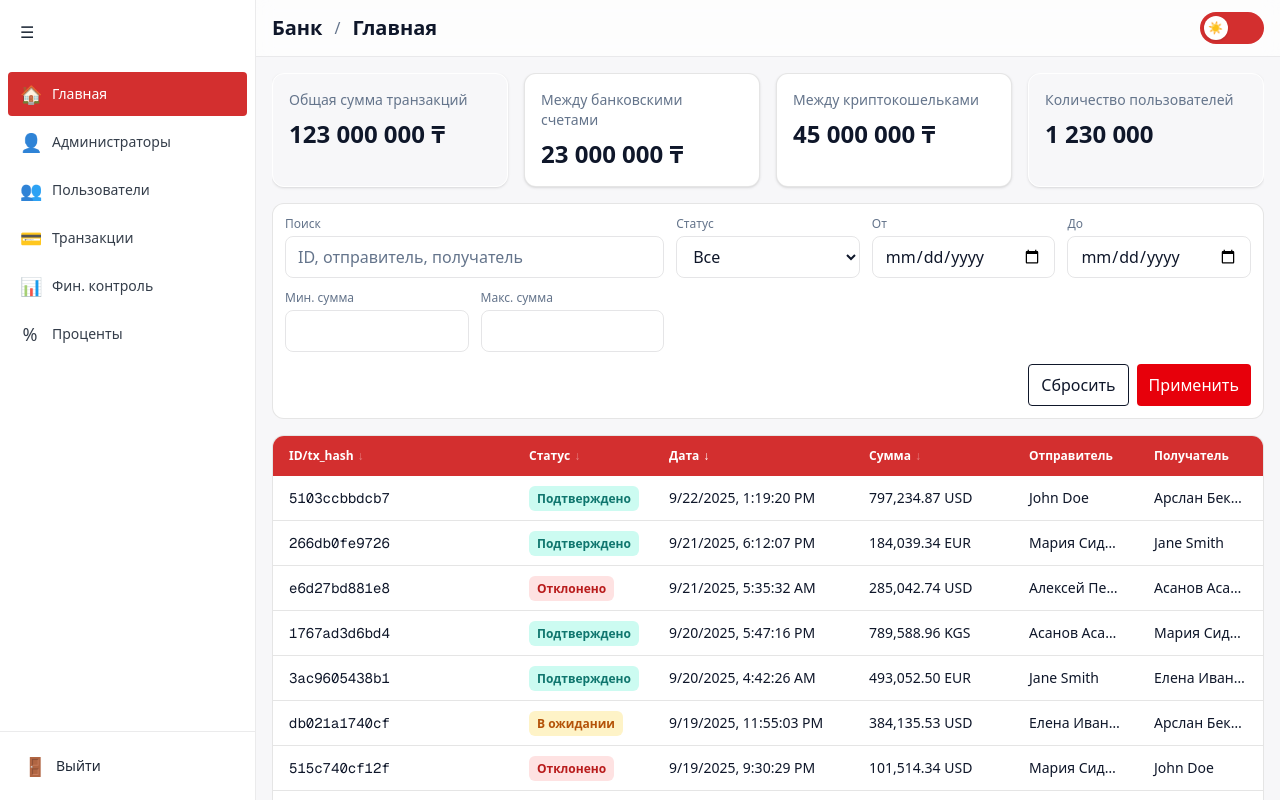
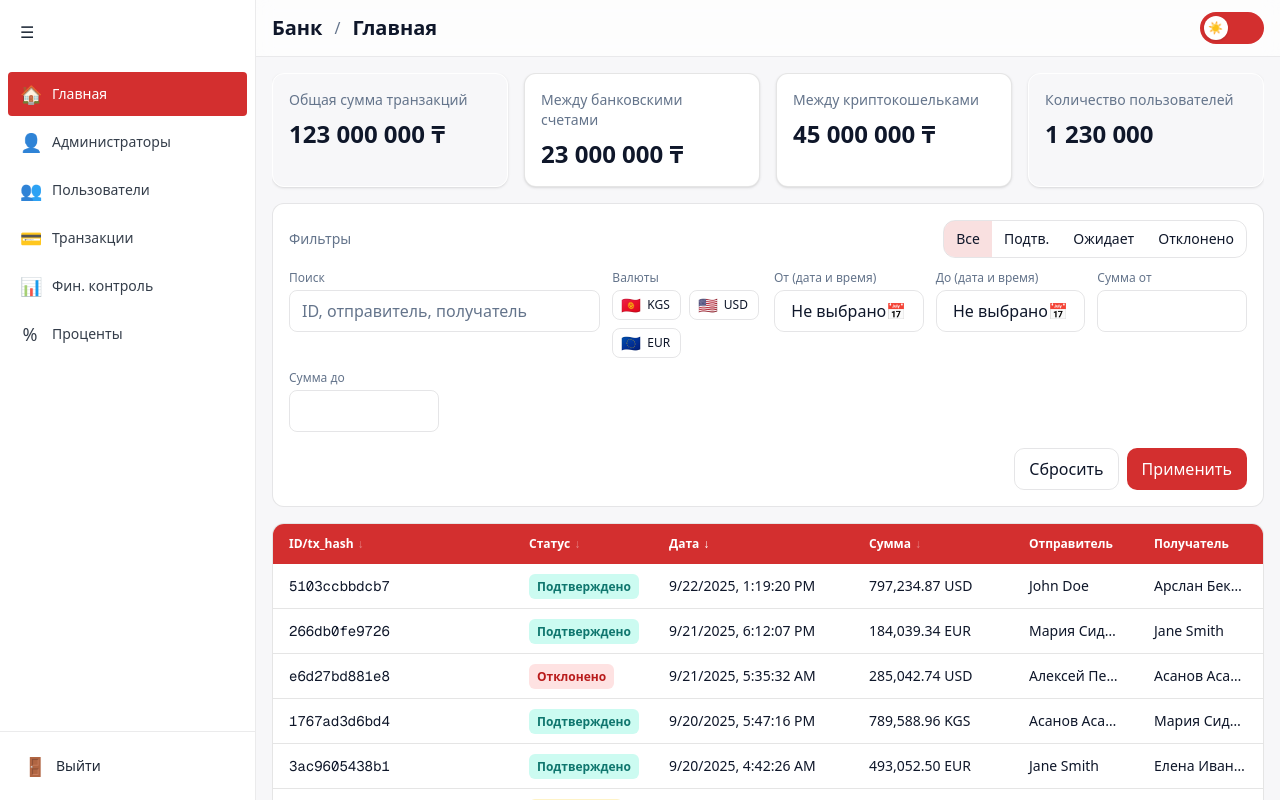
Before and after one commit to AlexeyIgnatev/crypto-bank-admin, a Next.js app: page / in a window 1280 px wide. Shown: the top 800 px of the page. Built offline with nearby package versions, Linux system fonts and the light colour scheme.

Commit message:
feat(filters): redesign filters block with segmented status pills, currency chips with icons, datetime range pickers in modal, and modern CTA buttons; add tokens for pills/chips/buttons
Co-authored-by: openhands <openhands@all-hands.dev>

```diff
--- a/src/app/theme.css
+++ b/src/app/theme.css
@@ -86,3 +86,24 @@ html.theme-switching textarea::placeholder {
 .badge-success { color: var(--success); background: var(--success-bg); }
 .badge-warning { color: var(--warning); background: var(--warning-bg); }
 .badge-danger { color: var(--danger); background: var(--danger-bg); }
+
+/* Pills and segmented controls */
+.pill { display:inline-flex; gap:.5rem; align-items:center; padding:.375rem .75rem; border-radius:9999px; border:1px solid var(--border-soft); background:transparent; color:var(--foreground); cursor:pointer; }
+.pill[aria-pressed="true"] { background: color-mix(in srgb, var(--primary) 15%, transparent); border-color: var(--primary); }
+.pill .dot { width:.5rem; height:.5rem; border-radius:50%; background: currentColor; opacity:.7; }
+
+.segment { display:inline-flex; border:1px solid var(--border-soft); border-radius:.75rem; overflow:hidden; }
+.segment button { padding:.5rem .75rem; background:transparent; color:var(--foreground); }
+.segment button[aria-pressed="true"] { background: color-mix(in srgb, var(--primary) 15%, transparent); color: var(--foreground); }
+
+/* Icon chips */
+.chip { display:inline-flex; align-items:center; gap:.5rem; padding:.375rem .625rem; border-radius:.5rem; border:1px solid var(--border-soft); background:transparent; cursor:pointer; }
+.chip[aria-pressed="true"] { background: color-mix(in srgb, var(--primary) 12%, transparent); border-color: var(--primary); }
+.chip .icon { width:1rem; height:1rem; display:inline-flex; align-items:center; justify-content:center; }
+
+/* CTA buttons */
+.btn { padding:.5rem .875rem; border-radius:.625rem; border:1px solid var(--border-soft); background:transparent; color:var(--foreground); transition: background .2s ease; }
+.btn:hover { background: color-mix(in srgb, var(--foreground) 8%, transparent); }
+.btn-primary { background: var(--primary); color: #fff; border-color: transparent; }
+.btn-primary:hover { background: var(--primary-hover); }
+.btn-ghost { background: transparent; }
--- a/src/components/Filters.tsx
+++ b/src/components/Filters.tsx
@@ -14,15 +14,46 @@ export default function Filters({ value, onChange }: { value: FiltersType; onCha
 
   const statuses = useMemo(() => [
     { value: "all", label: "Все" },
-    { value: "confirmed", label: "Подтверждено" },
-    { value: "pending", label: "В ожидании" },
+    { value: "confirmed", label: "Подтв." },
+    { value: "pending", label: "Ожидает" },
     { value: "declined", label: "Отклонено" },
   ], []);
 
+  const currencyOptions = [
+    { value: "KGS", label: "KGS", icon: "🇰🇬" },
+    { value: "USD", label: "USD", icon: "🇺🇸" },
+    { value: "EUR", label: "EUR", icon: "🇪🇺" },
+  ];
+
+  const toggleCurrency = (v: string) => {
+    const set = new Set(local.currencies || []);
+    if (set.has(v)) set.delete(v); else set.add(v);
+    setLocal({ ...local, currencies: Array.from(set) });
+  };
+
+  const [dateFromOpen, setDateFromOpen] = useState(false);
+  const [dateToOpen, setDateToOpen] = useState(false);
+
   return (
-    <div className="rounded-xl border border-black/10 dark:border-white/10 p-3 card">
-      <div className="grid md:grid-cols-5 gap-3">
-        <div className="md:col-span-2">
+    <div className="rounded-xl border border-soft p-4 card">
+      <div className="flex items-center justify-between mb-3">
+        <div className="text-sm text-muted">Фильтры</div>
+        <div className="segment">
+          {statuses.map(s => (
+            <button
+              key={s.value}
+              className="text-sm"
+              aria-pressed={String(local.status === s.value)}
+              onClick={() => setLocal({ ...local, status: s.value as any })}
+            >
+              {s.label}
+            </button>
+          ))}
+        </div>
+      </div>
+
+      <div className="grid lg:grid-cols-6 md:grid-cols-3 grid-cols-1 gap-3">
+        <div className="lg:col-span-2">
           <label className="block text-xs text-muted mb-1">Поиск</label>
           <input
             value={local.q}
@@ -31,38 +62,42 @@ export default function Filters({ value, onChange }: { value: FiltersType; onCha
             className="ui-input"
           />
         </div>
+
         <div>
-          <label className="block text-xs text-muted mb-1">Статус</label>
-          <select
-            value={local.status}
-            onChange={(e) => setLocal({ ...local, status: e.target.value as any })}
-            className="ui-input"
-          >
-            {statuses.map((s) => (
-              <option key={s.value} value={s.value}>{s.label}</option>
+          <label className="block text-xs text-muted mb-1">Валюты</label>
+          <div className="flex flex-wrap gap-2">
+            {currencyOptions.map(c => (
+              <button
+                key={c.value}
+                className="chip"
+                aria-pressed={String(local.currencies?.includes(c.value))}
+                onClick={() => toggleCurrency(c.value)}
+                title={c.label}
+              >
+                <span className="icon">{c.icon}</span>
+                <span className="text-xs">{c.label}</span>
+              </button>
             ))}
-          </select>
+          </div>
+        </div>
+
+        <div>
+          <label className="block text-xs text-muted mb-1">От (дата и время)</label>
+          <button className="btn w-full justify-between" onClick={() => setDateFromOpen(true)}>
+            <span>{local.dateFrom ? new Date(local.dateFrom).toLocaleString() : "Не выбрано"}</span>
+            <span>📅</span>
+          </button>
         </div>
         <div>
-          <label className="block text-xs text-muted mb-1">От</label>
-          <input
-            type="date"
-            value={local.dateFrom?.slice(0, 10) || ""}
-            onChange={(e) => setLocal({ ...local, dateFrom: e.target.value ? new Date(e.target.value).toISOString() : undefined })}
-            className="ui-input"
-          />
+          <label className="block text-xs text-muted mb-1">До (дата и время)</label>
+          <button className="btn w-full justify-between" onClick={() => setDateToOpen(true)}>
+            <span>{local.dateTo ? new Date(local.dateTo).toLocaleString() : "Не выбрано"}</span>
+            <span>📅</span>
+          </button>
         </div>
+
         <div>
-          <label className="block text-xs text-muted mb-1">До</label>
-          <input
-            type="date"
-            value={local.dateTo?.slice(0, 10) || ""}
-            onChange={(e) => setLocal({ ...local, dateTo: e.target.value ? new Date(e.target.value).toISOString() : undefined })}
-            className="ui-input"
-          />
-        </div>
-        <div>
-          <label className="block text-xs text-muted mb-1">Мин. сумма</label>
+          <label className="block text-xs text-muted mb-1">Сумма от</label>
           <input
             type="number"
             inputMode="decimal"
@@ -72,7 +107,7 @@ export default function Filters({ value, onChange }: { value: FiltersType; onCha
           />
         </div>
         <div>
-          <label className="block text-xs text-muted mb-1">Макс. сумма</label>
+          <label className="block text-xs text-muted mb-1">Сумма до</label>
           <input
             type="number"
             inputMode="decimal"
@@ -81,21 +116,42 @@ export default function Filters({ value, onChange }: { value: FiltersType; onCha
             className="ui-input"
           />
         </div>
-        <div className="md:col-span-5 flex gap-2 justify-end">
-          <button
-            onClick={() => setLocal(value)}
-            className="px-3 py-2 rounded border hover:bg-black/5 dark:hover:bg-white/10"
-          >
-            Сбросить
-          </button>
-          <button
-            onClick={() => onChange(local)}
-            className="px-3 py-2 rounded bg-red-600 text-white hover:bg-red-700"
-          >
-            Применить
-          </button>
+      </div>
+
+      <div className="mt-4 flex justify-end gap-2">
+        <button onClick={() => setLocal(value)} className="btn btn-ghost">Сбросить</button>
+        <button onClick={() => onChange(local)} className="btn btn-primary">Применить</button>
+      </div>
+
+      {dateFromOpen && (
+        <div className="fixed inset-0 z-50 flex items-center justify-center">
+          <div className="absolute inset-0" style={{ background: "color-mix(in srgb, var(--foreground) 60%, transparent)" }} onClick={() => setDateFromOpen(false)} />
+          <div className="relative w-[90vw] max-w-md rounded-xl card border border-soft shadow-xl p-4">
+            <div className="font-semibold mb-2">Выбрать начало периода</div>
+            <input type="datetime-local" className="ui-input" value={local.dateFrom ? new Date(local.dateFrom).toISOString().slice(0,16) : ""}
+              onChange={(e) => setLocal({ ...local, dateFrom: e.target.value ? new Date(e.target.value).toISOString() : undefined })} />
+            <div className="mt-3 flex justify-end gap-2">
+              <button className="btn" onClick={() => setDateFromOpen(false)}>Отмена</button>
+              <button className="btn btn-primary" onClick={() => setDateFromOpen(false)}>Готово</button>
+            </div>
+          </div>
         </div>
-      </div>
+      )}
+
+      {dateToOpen && (
+        <div className="fixed inset-0 z-50 flex items-center justify-center">
+          <div className="absolute inset-0" style={{ background: "color-mix(in srgb, var(--foreground) 60%, transparent)" }} onClick={() => setDateToOpen(false)} />
+          <div className="relative w-[90vw] max-w-md rounded-xl card border border-soft shadow-xl p-4">
+            <div className="font-semibold mb-2">Выбрать конец периода</div>
+            <input type="datetime-local" className="ui-input" value={local.dateTo ? new Date(local.dateTo).toISOString().slice(0,16) : ""}
+              onChange={(e) => setLocal({ ...local, dateTo: e.target.value ? new Date(e.target.value).toISOString() : undefined })} />
+            <div className="mt-3 flex justify-end gap-2">
+              <button className="btn" onClick={() => setDateToOpen(false)}>Отмена</button>
+              <button className="btn btn-primary" onClick={() => setDateToOpen(false)}>Готово</button>
+            </div>
+          </div>
+        </div>
+      )}
     </div>
   );
 }
--- a/src/lib/mockRepo.ts
+++ b/src/lib/mockRepo.ts
@@ -88,5 +88,8 @@ export function applyFilters(data: Transaction[], f: Filters): Transaction[] {
   if (typeof f.maxAmount === "number") {
     res = res.filter((t) => t.amount <= f.maxAmount!);
   }
+  if (f.currencies && f.currencies.length > 0) {
+    res = res.filter((t) => f.currencies!.includes(t.currency));
+  }
   return res;
 }
--- a/src/types.ts
+++ b/src/types.ts
@@ -17,4 +17,5 @@ export interface Filters {
   dateTo?: string;   // ISO
   minAmount?: number;
   maxAmount?: number;
+  currencies?: string[]; // e.g., ["USD","KGS"]
 }
```
Also changed, not shown: 1 other file (tests, documents, lock files or other folders).
